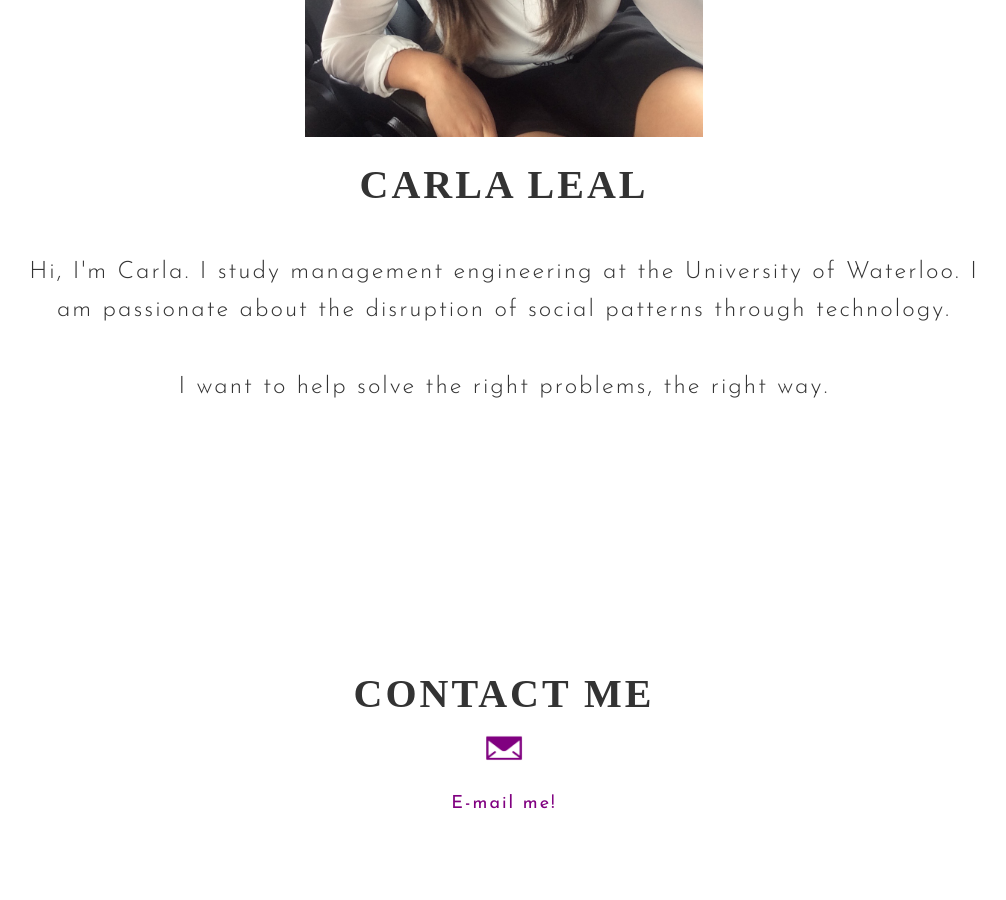
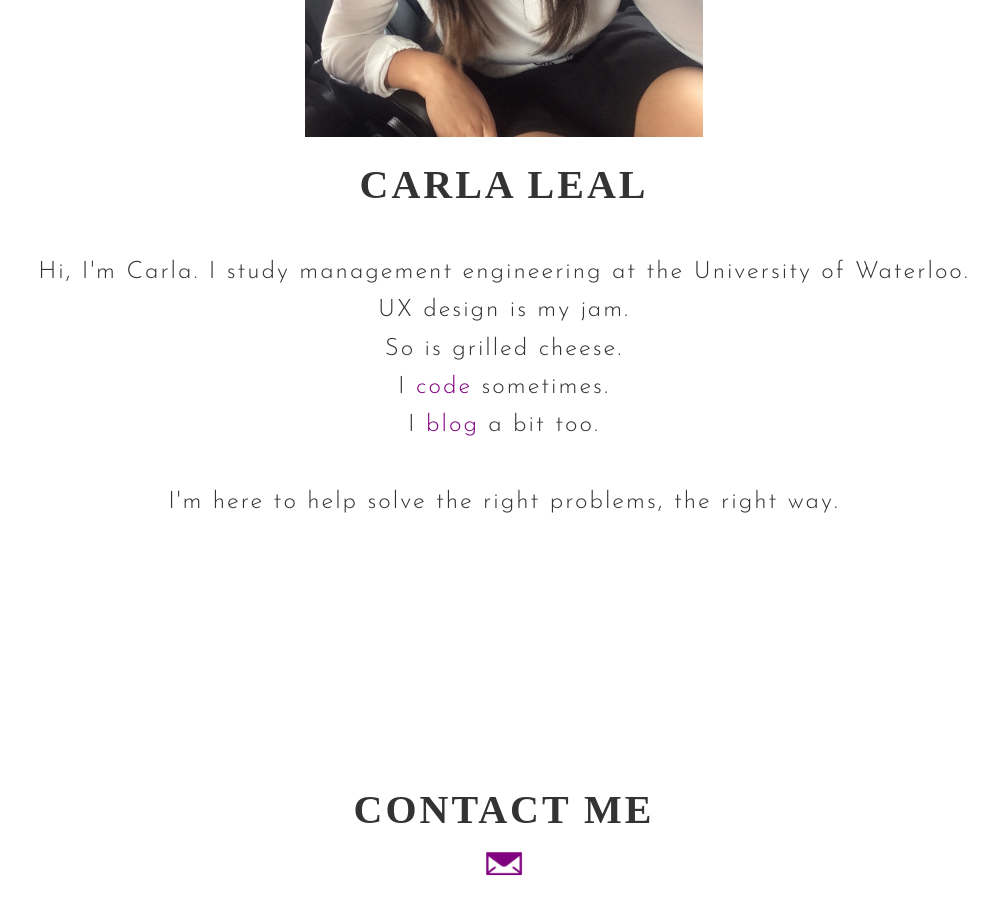
Before and after one commit to carlaesperanza/carlaesperanza.github.io, a Jekyll site: the page built from index.html, in a window 1280 px wide and 900 px high, scrolled down 1221 px. Shown: the whole window, without its empty margins (136-1142 px from the left). Built offline with Jekyll 4.4.1, drawn with Linux system fonts in a browser that asks for light colours; some web fonts are replaced.

Commit message:
Update index.html

```diff
--- a/index.html
+++ b/index.html
@@ -142,13 +142,22 @@ clients:
     <div class="large-10 large-centered columns">
       <p class="big-text">
        Hi, I'm Carla.
-       I study management engineering at the University of Waterloo. I am passionate about the disruption of social patterns through technology.
+       I study management engineering at the University of Waterloo.
+       <br>
+       UX design is my jam.
+       <br>
+       So is grilled cheese.
+       <br>
+       I <a href="https://github.com/carlaesperanza"> code </a> sometimes.
+       <br>
+       I <a href="http://successobsess.tumblr.com"> blog</a> a bit too.
+
 
 
 
         <br>
         <br>
-        I want to help solve the right problems, the right way.
+        I'm here to help solve the right problems, the right way.
 
 
 
```
